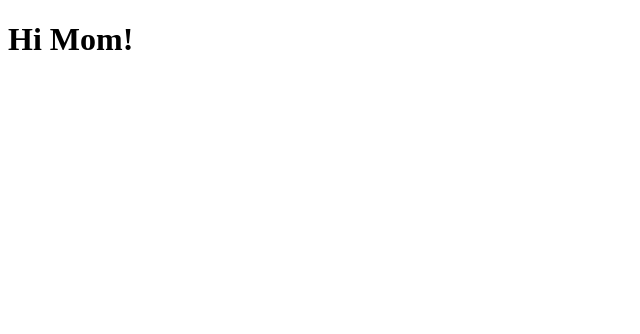
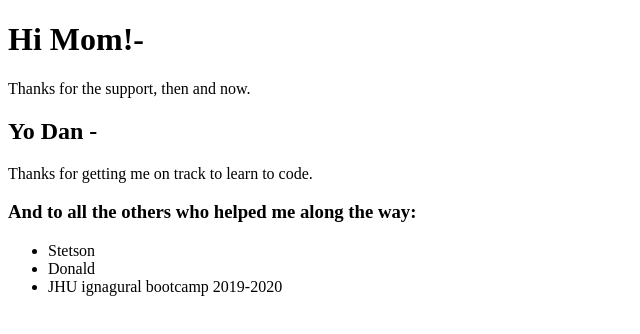
Before and after one commit to anzook/anzook.github.io, a plain HTML site: page index.html in a window 1280 px wide. Shown: the whole page, without its empty margins (0-640 px from the left). Drawn offline with Linux system fonts and the light colour scheme.

Commit message:
added acknowledgements

```diff
--- a/index.html
+++ b/index.html
@@ -7,6 +7,15 @@
     <title>Document</title>
 </head>
 <body>
-    <h1>Hi Mom!</h1>
+    <h1>Hi Mom!-</h1>
+    <p>Thanks for the support, then and now.</p>
+    <h2>Yo Dan -</h2>
+    <p>Thanks for getting me on track to learn to code.</p>
+    <h3>And to all the others who helped me along the way:</h3>
+    <ul>
+        <li>Stetson</li>
+        <li>Donald</li>
+        <li>JHU ignagural bootcamp 2019-2020</li>
+    </ul>
 </body>
 </html>
```
